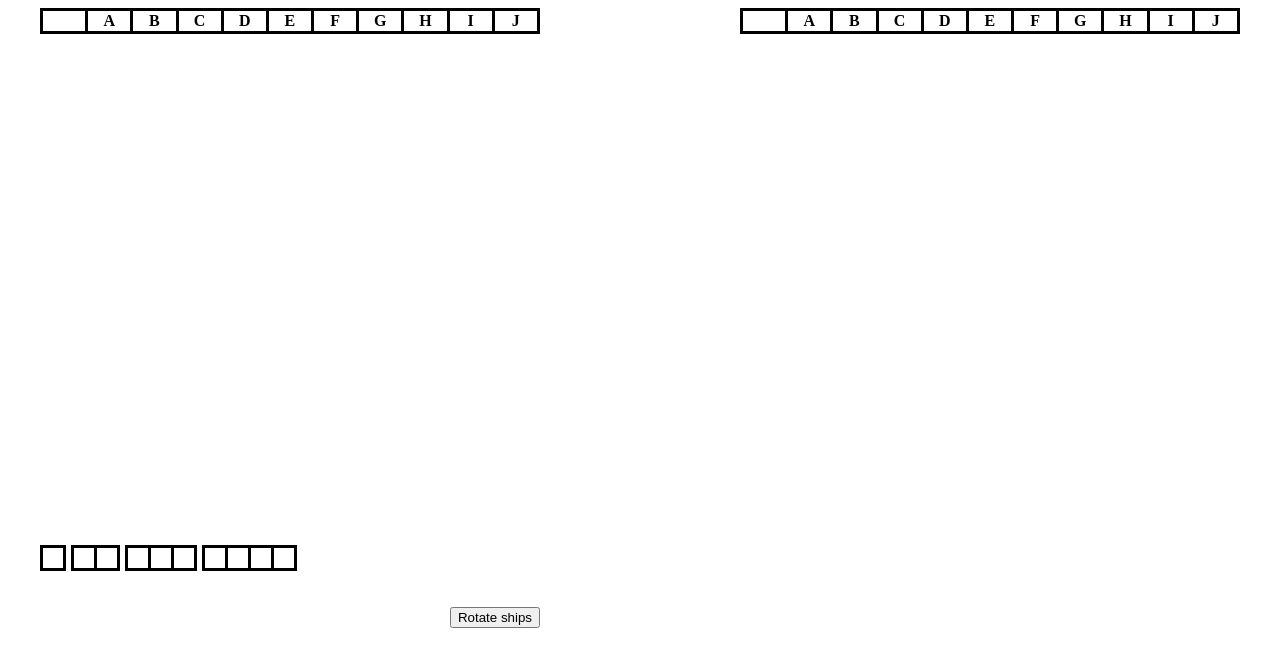
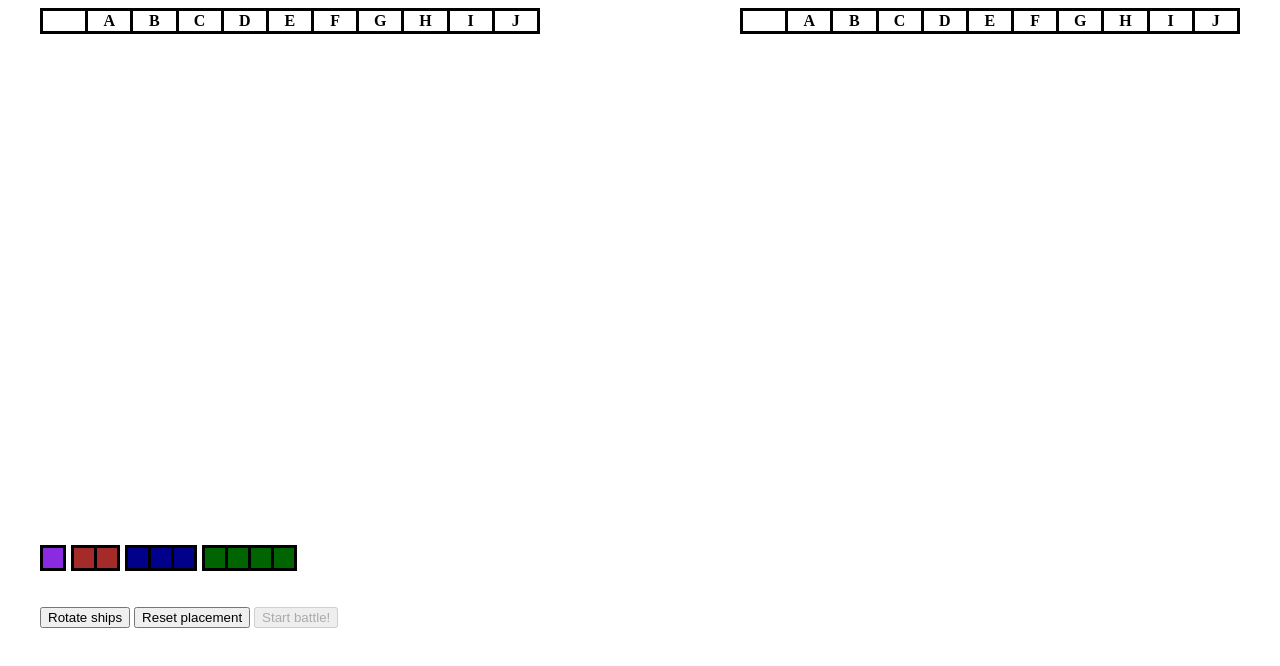
Before and after one commit to y3v4psypl/vanilla-js-battleship, a plain HTML site: page index.html in a window 1280 px wide. Drawn offline with Linux system fonts and the light colour scheme.

Commit message:
Minor refactoring

```diff
--- a/index.html
+++ b/index.html
@@ -26,27 +26,27 @@
             <tbody id="gameboard">
             </tbody>
         </table>
-        <div class="ship-control">
+        <div id="ship-control" class="ship-control">
             <div id="choose-ship" class="ship-list">
-                <table id="one-cell-ship-icon" class="one-cell-ship-part">
+                <table id="submarine-icon" class="submarine">
                     <tr>
                         <th></th>
                     </tr>
                 </table>
-                <table id="two-cell-ship-icon" class="two-cell-ship-part">
+                <table id="destroyer-icon" class="destroyer">
                     <tr>
                         <th></th>
                         <th></th>
                     </tr>
                 </table>
-                <table id="three-cell-ship-icon" class="three-cell-ship-part">
+                <table id="cruiser-icon" class="cruiser">
                     <tr>
                         <th></th>
                         <th></th>
                         <th></th>
                     </tr>
                 </table>
-                <table id="four-cell-ship-icon" class="four-cell-ship-part">
+                <table id="battleship-icon" class="battleship">
                     <tr>
                         <th></th>
                         <th></th>
@@ -55,7 +55,12 @@
                     </tr>
                 </table>
             </div>
-            <button id="rotate-ships-button" class="btn">Rotate ships</button>
+            <div class="button-group">
+                <button id="rotate-ships-button" class="btn">Rotate ships</button>
+                <button id="reset-placement-button">Reset placement</button>
+                <button id="start-battle-button" disabled>Start battle!</button>
+            </div>
+
         </div>
     </div>
     <div>
@@ -81,6 +86,6 @@
     </div>
 </main>
 </body>
-<script type="module" src="script.js">
+<script type="module" src="build/script.js">
 </script>
 </html>
```
